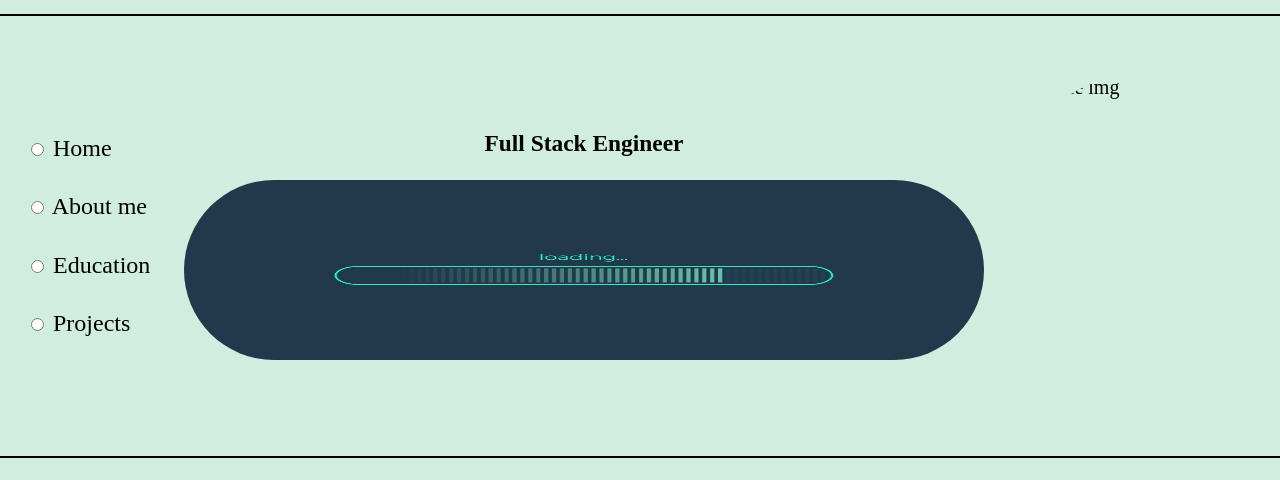
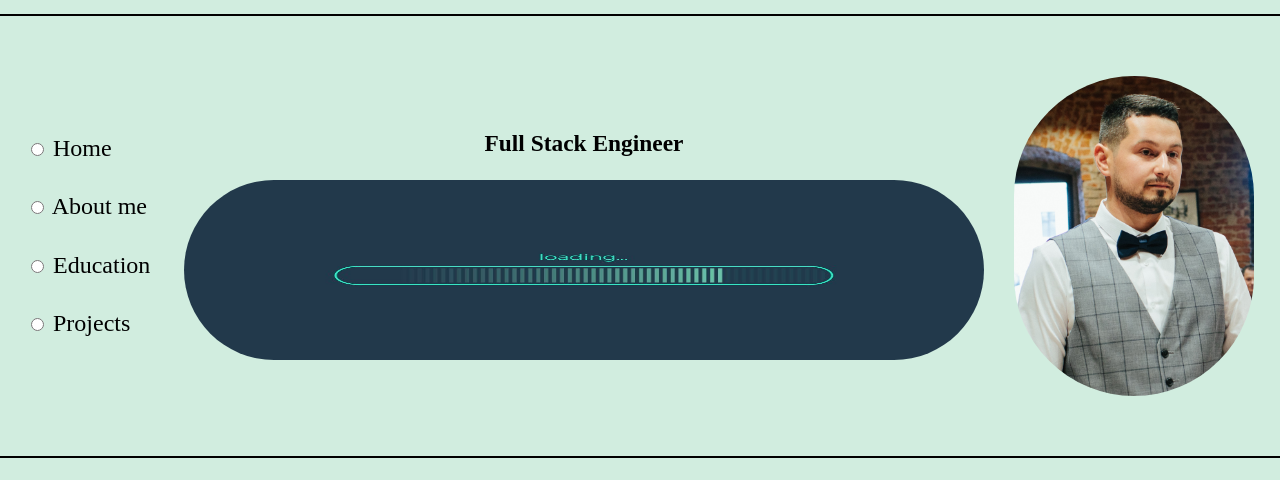
Before and after one commit to sergiuRemes/Portfolio-website-project, a plain HTML site: page index.html in a window 1280 px wide. Shown: the part 82-562 px from the top of the page. Drawn offline with Linux system fonts and the light colour scheme.

Commit message:
fixed bug - profile pic

```diff
--- a/index.html
+++ b/index.html
@@ -51,7 +51,7 @@
                   <img src="./pictures/loading-screen-featured-image.jpg" width="800px" height="180px" alt="graphical image - loading webpage">
               </section>
           </div>
-          <div id="profile-img"><img src="./resume/profilePicture.jpg" width="240px" height="320px" alt="profile img"></div>
+          <div id="profile-img"><img src="./pictures/profilePicture.jpg" width="240px" height="320px" alt="profile img"></div>
     </main>
     <div id="skills-tag">
         <h2 id="h2skills">Skills</h2>
```
Also changed, not shown: pictures/profilePicture.jpg (added).
